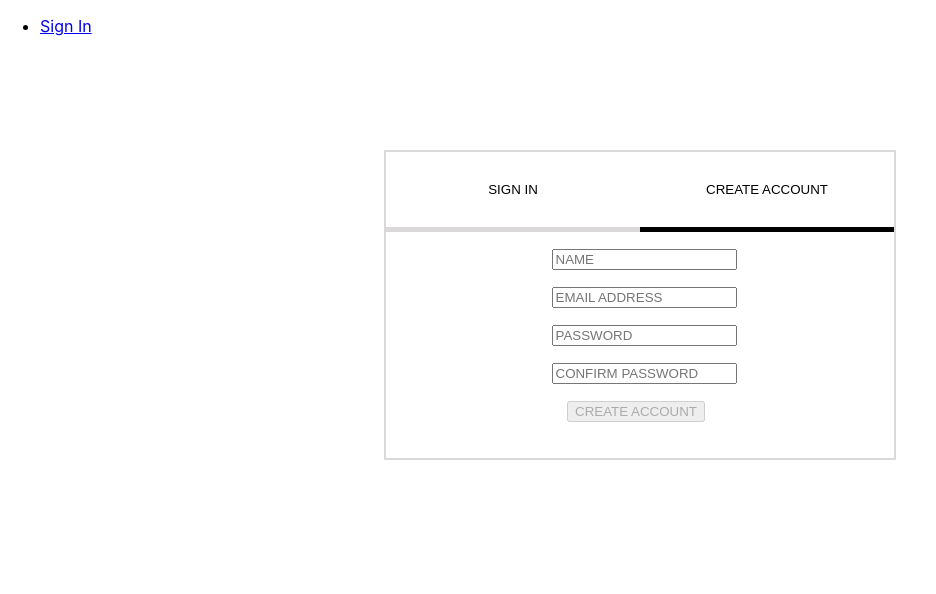
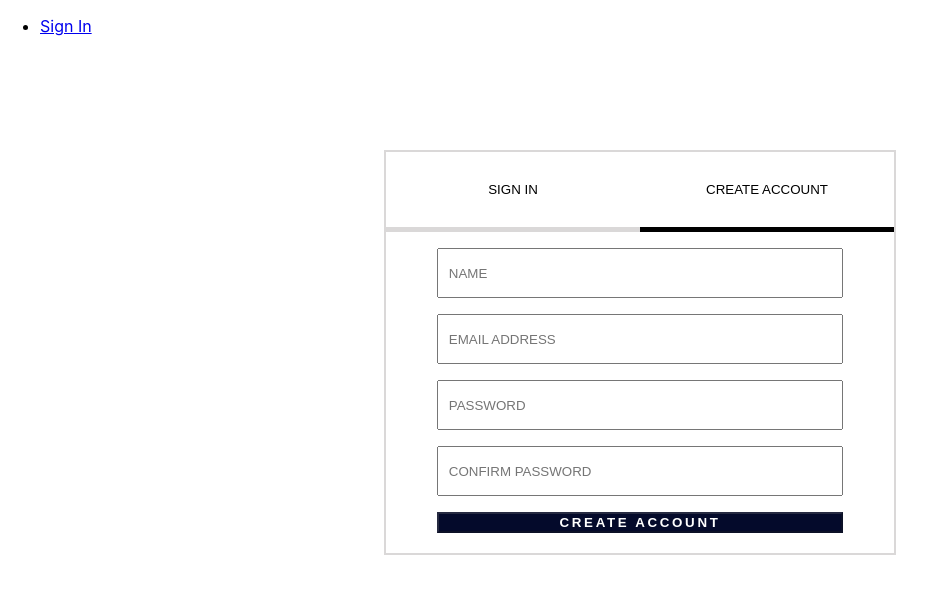
Before and after one commit to cactuspie23/beauty-beyond-barriers-front-end, a React (Create React App) app: page /signin in a window 1280 px wide. Both pictures are taken after typing "name@example.com", "Sample123" into the empty fields and a click on the button "CREATE ACCOUNT". Shown: the top 594 px of the page, without its empty margins (0-936 px from the left). Built offline with nearby package versions, Linux system fonts and the light colour scheme; no server answers.

Commit message:
add styling to create account form

```diff
--- a/src/components/LoginForm/LoginForm.jsx
+++ b/src/components/LoginForm/LoginForm.jsx
@@ -1,5 +1,5 @@
 import { useState } from 'react'
-import { Link, useNavigate } from 'react-router-dom'
+import { useNavigate } from 'react-router-dom'
 import styles from './LoginForm.module.css'
 import * as authService from '../../services/authService'
 
--- a/src/components/LoginForm/LoginForm.module.css
+++ b/src/components/LoginForm/LoginForm.module.css
@@ -1,6 +1,13 @@
 .page_container{
   width: 100%;
   text-align: center;
+}
+
+.page_container p{
+  height: 40px;
+  margin: 0;
+  vertical-align: middle;
+  padding-top: 5px;
 }
 
 .container {
--- a/src/components/SignupForm/SignupForm.jsx
+++ b/src/components/SignupForm/SignupForm.jsx
@@ -1,5 +1,5 @@
 import { useState } from 'react'
-import { Link, useNavigate } from 'react-router-dom'
+import { useNavigate } from 'react-router-dom'
 import styles from './SignupForm.module.css'
 import * as authService from '../../services/authService'
 
@@ -121,14 +121,14 @@ const SignupForm = props => {
             onChange={handleChangePhoto}
           />
         </div> */}
-        <div className={styles.inputContainer}>
-          <button disabled={isFormInvalid()} className={styles.button}>
-            CREATE ACCOUNT
-          </button>
-          {/* <Link to="/">
+        {/* <div className={styles.inputContainer}> */}
+        <button disabled={isFormInvalid()} className={styles.button}>
+          CREATE ACCOUNT
+        </button>
+        {/* <Link to="/">
             <button>Cancel</button>
           </Link> */}
-        </div>
+        {/* </div> */}
       </form>
     </div>
   )
--- a/src/components/SignupForm/SignupForm.module.css
+++ b/src/components/SignupForm/SignupForm.module.css
@@ -1,5 +1,6 @@
 .page_container{
   width: 100%;
+  text-align: center;
 }
 
 .container {
@@ -7,14 +8,32 @@
   flex-flow: column nowrap;
   justify-content: center;
   align-items: center;
+  width: 100%;
   /* margin-bottom: 50px; */
-}
-
-.label,
-.button {
-  margin-right: .5rem;
 }
 
 .inputContainer {
   margin-bottom: 1rem;
+  width: 100%;
+  display: flex;
+  justify-content: center;
+  align-items: center;
+  flex-direction: column;
 }
+
+.inputContainer > *{
+  width: 80%;
+}
+
+.inputContainer > input {
+  height: 50px;
+  padding-left: 10px;
+}
+
+.button{
+  width: 80%;
+  background-color: #040a2b;
+  color: white;
+  font-weight: bold;
+  letter-spacing: .2em;
+}
```
